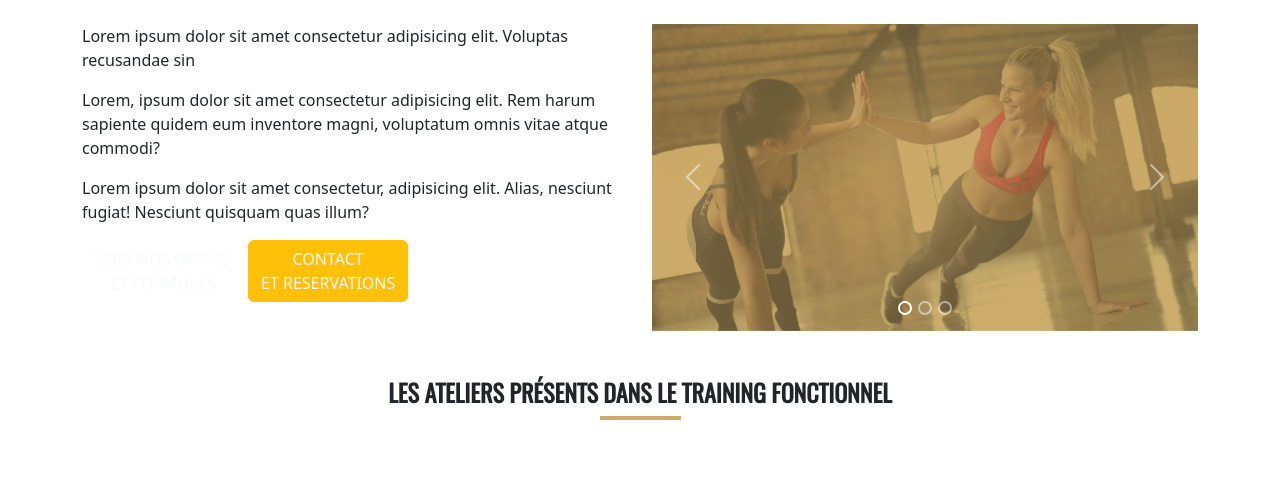
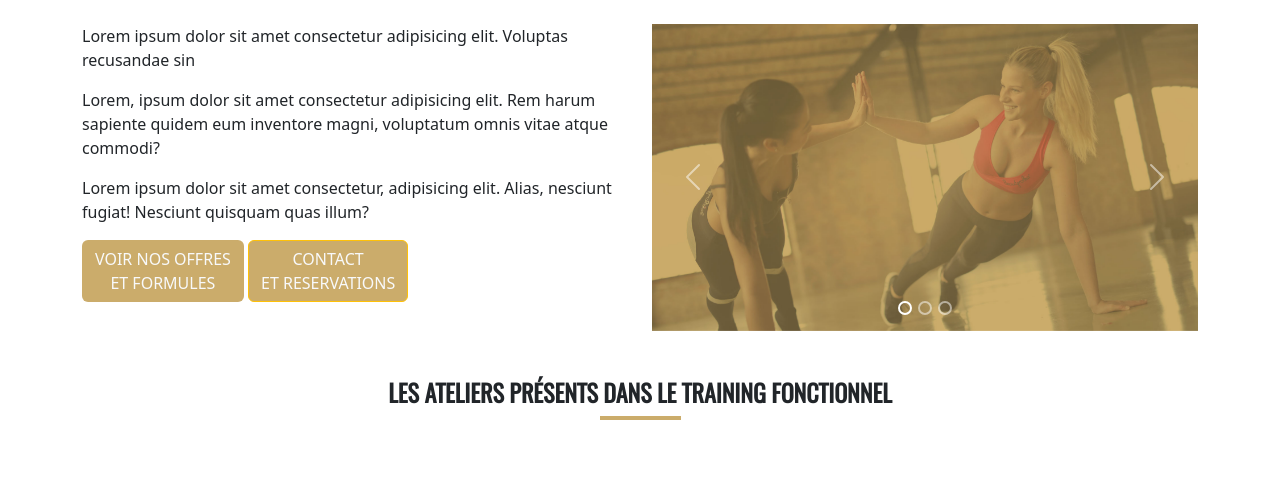
Before and after one commit to Yoann-SCELLIER/Projet-Sport, a PHP site: page /presentation.html in a window 1280 px wide. Shown: the part 451-952 px from the top of the page. Run offline with PHP 8.4, Linux system fonts and the light colour scheme; some libraries are stand-ins or nearby versions.

Commit message:
corrections

```diff
--- a/CSS/style.css
+++ b/CSS/style.css
@@ -323,3 +323,7 @@ form .btn-form {
 }
 
 /* --- FIN Formulaire de contacte --- */
+
+#btn1{
+   background-color: #CBAC6B !important;
+  }
--- a/presentation.html
+++ b/presentation.html
@@ -269,6 +269,7 @@
             </div>
         </div>
     </main>
+
     <footer class="bg-gray">
         <div>
             <div class="container-fluid p-0 text-center">
```
